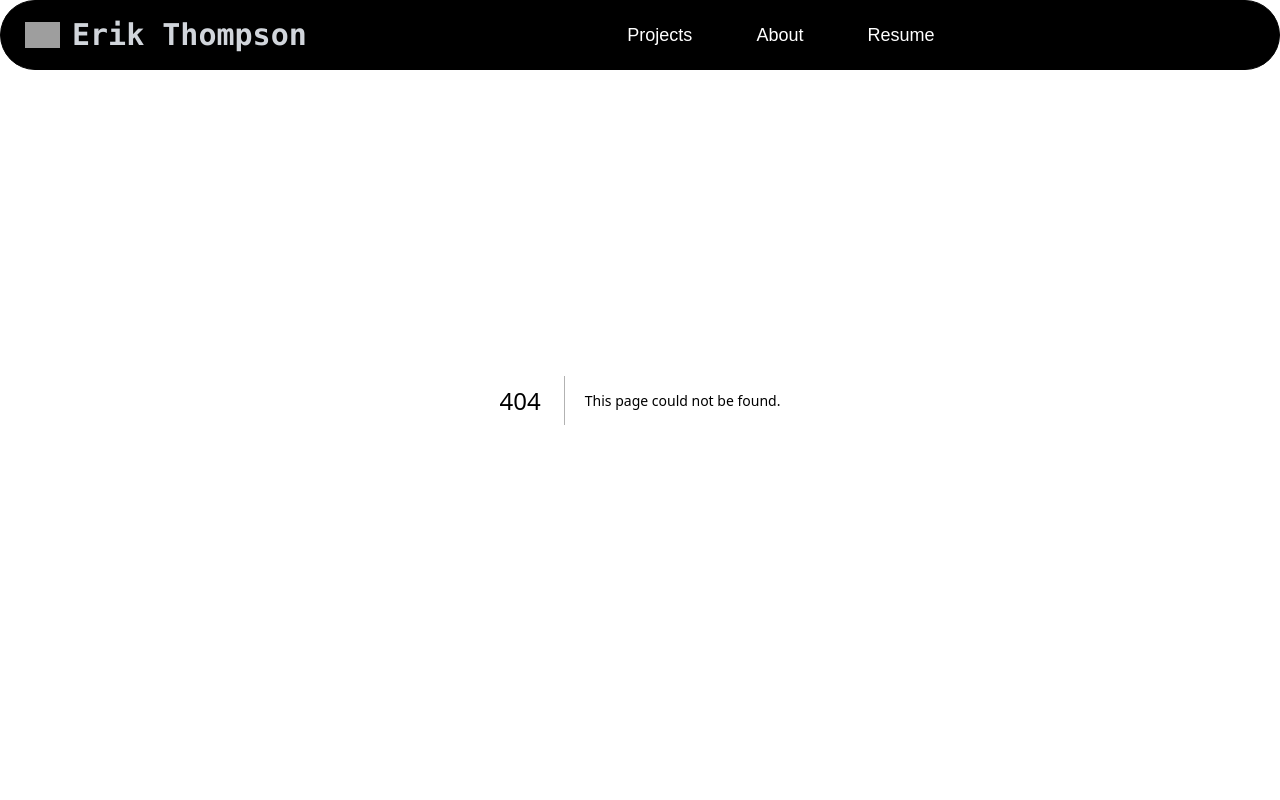
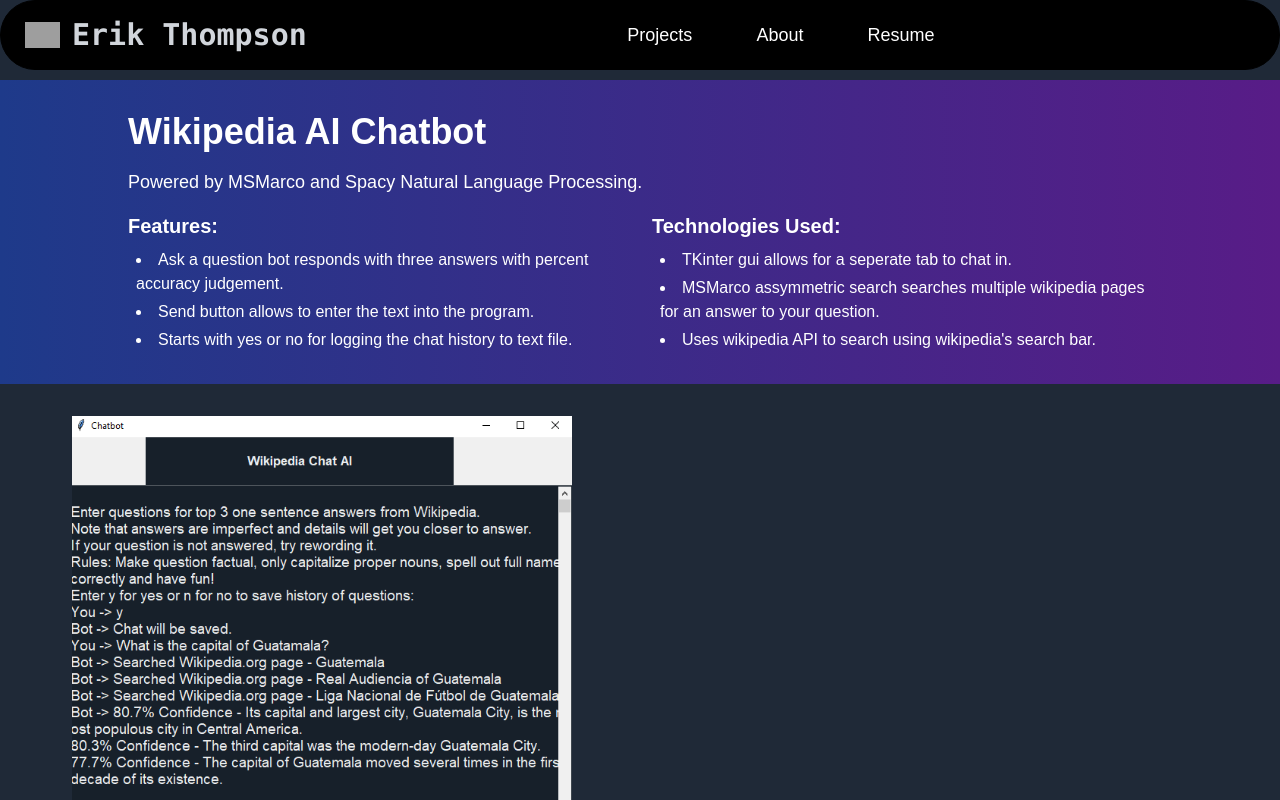
Before and after one commit to eriksthompson/Personal-Website, a Next.js app in the folder client/: page /wikipediaAI in a window 1280 px wide. Before the commit this address had no page. Shown: the top 800 px of the page. Built offline with nearby package versions, Linux system fonts and the light colour scheme; grey boxes are pictures that could not be loaded.

Commit message:
Rename wikipediaAI to wikipediaAI.tsx

```diff
--- /dev/null
+++ b/client/src/pages/wikipediaAI.tsx
@@ -0,0 +1,67 @@
+import Head from "next/head";
+import React, { useEffect, useState } from "react";
+import Image from "next/image";
+export default function wikipediaAI() {
+
+  return (
+    <div className="flex flex-col min-h-screen bg-gray-800">
+      <Head>
+        <title>Wikipedia AI Chatbot | Erik Thompson</title>
+        <link rel="icon" href="/Ohio-State-Logo-1987-2012.jpg" />
+        <meta
+          name="description"
+          content="Wikipedia Chatbot AI that answers questions with top three one sentence answers."
+        />
+      </Head>
+
+
+      <div className="description-section bg-gradient-to-r from-blue-900 to-purple-900 text-white py-8 px-4 md:px-8 mt-20">
+        <div className="max-w-5xl mx-auto">
+          <h1 className="text-3xl md:text-4xl font-bold mb-4">
+            Wikipedia AI Chatbot
+          </h1>
+          <p className="text-lg mb-4">
+            Powered by MSMarco and Spacy Natural Language Processing.
+          </p>
+          <div className="grid md:grid-cols-2 gap-6">
+            <div>
+              <h2 className="text-xl font-semibold mb-2">Features:</h2>
+              <ul className="list-disc list-inside space-y-1 ml-2">
+                <li> Ask a question bot responds with three answers with percent accuracy judgement.</li>
+                <li> Send button allows to enter the text into the program. </li>
+                <li>Starts with yes or no for logging the chat history to text file.</li>
+              </ul>
+            </div>
+            <div>
+              <h2 className="text-xl font-semibold mb-2">Technologies Used:</h2>
+              <ul className="list-disc list-inside space-y-1 ml-2">
+                <li> TKinter gui allows for a seperate tab to chat in.</li>
+                <li> MSMarco assymmetric search searches multiple wikipedia pages
+                  for an answer to your question. </li>
+                <li>Uses wikipedia API to search using wikipedia's search bar.</li>
+              </ul>
+            </div>
+          </div>
+        </div>
+      </div>
+      <main className="flex-grow w-full p-4 pt-8">
+        <div className="grid md:grid-cols-2 gap-6 mb-8">
+            <div className="relative w-full" style={{ height: "500px" }}>
+              <Image
+                src="/chatbot.PNG"
+                alt="Main class with Parser and Executor."
+                layout="fill"
+                objectFit="contain"
+                objectPosition="center"
+                className="rounded-md"
+              />
+            </div>
+
+
+          </div>
+
+    </main>
+
+    </div>
+  );
+}
```
